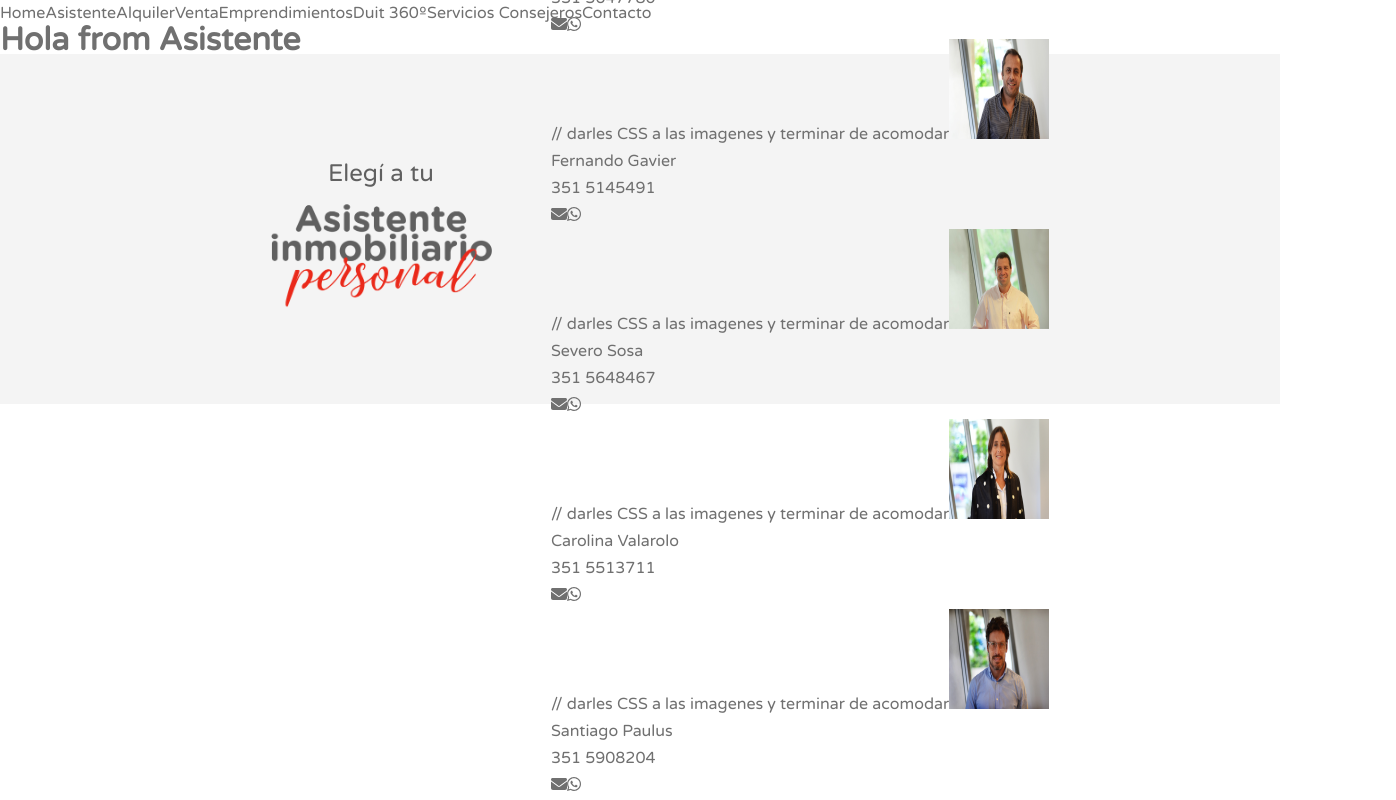
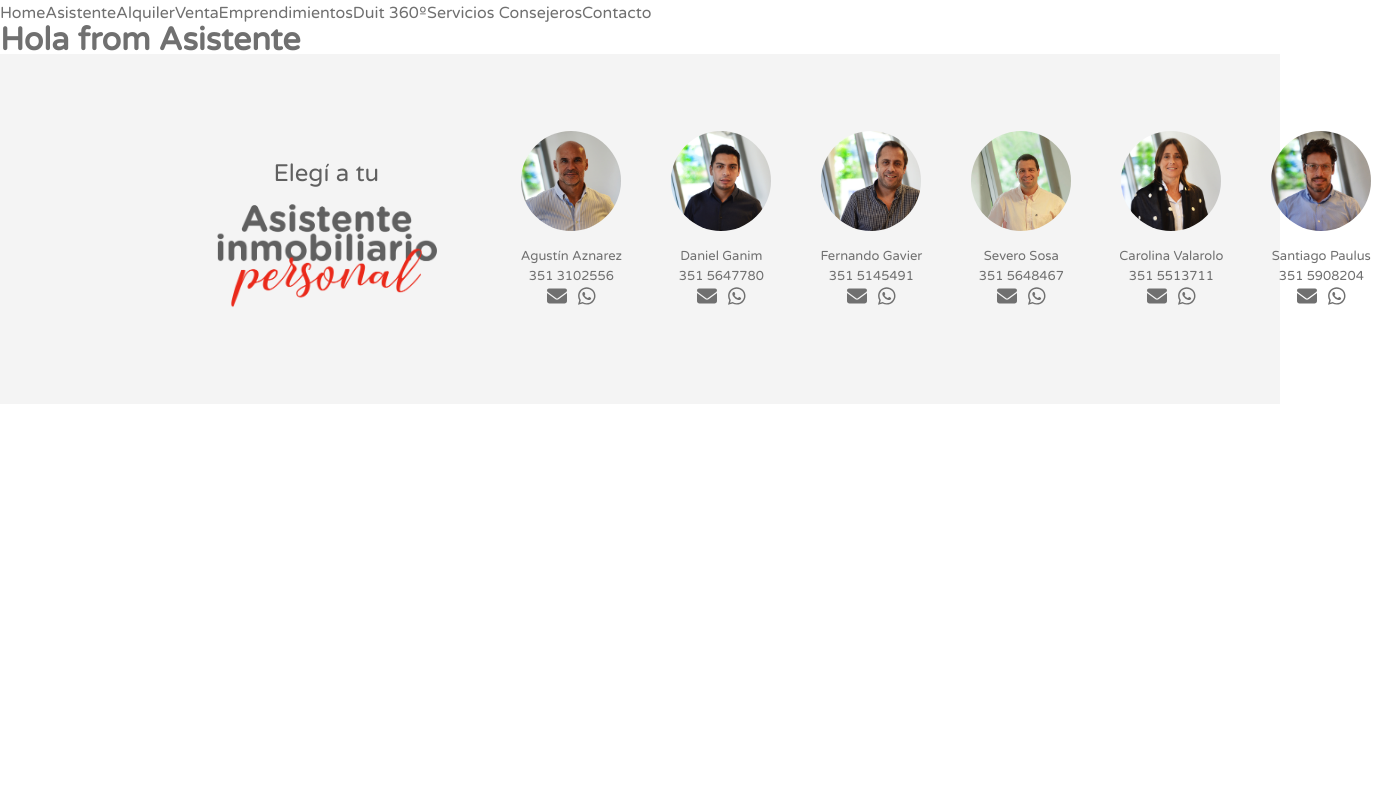
Before and after one commit to MiltonBarraza/Duit, a Next.js app: page /asistente in a window 1280 px wide. Shown: the whole page, 1396 px wide, since content can reach past the window. Built offline with nearby package versions, Linux system fonts and the light colour scheme.

Commit message:
Se agrego el Feature-AsPer-Asistentes

```diff
--- a/components/Asistentes/asistentes.module.scss
+++ b/components/Asistentes/asistentes.module.scss
@@ -31,49 +31,10 @@
         }
     }
 
+    .listadoAsistentes {
+        display: flex;
 
-
-        .listado-asistentes {
-            display: flex;
-        }
-
-        .listado-asistentes .home-agent-card {
-            display: flex;
-            flex-direction: column;
-            align-items: center;
-            flex: 0 0 150px;
-            margin-bottom: 20px;
-        }
-
-        .listado-asistentes .home-agent-card img {
-            width: 100px;
-            height: 100px;
-            border-radius: 50%;
-            object-fit: cover;
-            margin-bottom: 15px;
-        }
-
-        .listado-asistentes .home-agent-card>p,
-        .listado-asistentes .home-agent-card>a {
-            line-height: 20px;
-            margin: 0;
-            font-size: 13px;
-            color: #707070;
-        }
-
-        .listado-asistentes .home-agent-card .home-agent-card-icons {
-            display: flex;
-            width: 40%;
-            justify-content: space-around;
-        }
-
-        .listado-asistentes .home-agent-card .home-agent-card-icons a {
-            font-size: 20px;
-            color: #707070;
-        }
-    }
-
-    .asistentesImg {
+        .tarjetaAsistentes {
             display: flex;
             flex-direction: column;
             align-items: center;
@@ -85,19 +46,48 @@
                 height: 100px;
                 border-radius: 50%;
                 object-fit: cover;
+                margin-bottom: 15px;
             }
 
-        p {
+            >p {
                 margin-top: 15px;
+            }
+
+            >p,
+            >a {
                 line-height: 20px;
                 font-size: 13px;
-            color: #707070;
+                color: $gris-2;
             }
+
+            .tarjetaAsistentesIconos {
+                display: flex;
+                width: 40%;
+                justify-content: space-around;
 
                 a {
                     line-height: 20px;
                     margin: 0;
-            font-size: 13px;
-            color: #707070;
+                    font-size: 20px;
+                    color: $gris-2;
                 }
             }
+        }
+    }
+}
+
+@media only screen and (max-width: 1024px) {
+    .asistentes {
+        flex-direction: column;
+        height: fit-content;
+    }
+}
+
+@media only screen and (max-width: 1024px) {
+    .asistentes .listadoAsistentes {
+        margin-top: 15px;
+        flex-wrap: wrap;
+        align-items: center;
+        justify-content: center;
+    }
+}
--- /dev/null
+++ b/components/Asistentes/asistentesComponentes.jsx
@@ -0,0 +1,82 @@
+import Image from "next/image";
+import styles from "../Asistentes/asistentes.module.scss"
+import { FontAwesomeIcon } from "@fortawesome/react-fontawesome";
+import { faEnvelope } from '@fortawesome/free-solid-svg-icons';
+import { faWhatsapp } from "@fortawesome/free-brands-svg-icons";
+
+const Asistentes = [
+    {
+        nombre: 'Agustín Aznarez',
+        telefono: '351 3102556',
+        telefonoFormateado: '+54 9 351 3102556',
+        email: 'agustin@duitpropiedades.com.ar',
+        foto: 'agustin-aznarez-profile.jpg',
+    },
+    {
+        nombre: 'Daniel Ganim',
+        telefono: '351 5647780',
+        telefonoFormateado: '+54 9 351 5647780',
+        email: 'danielganim@duitpropiedades.com.ar',
+        foto: 'daniel-ganim-profile.jpg',
+    },
+    {
+        nombre: 'Fernando Gavier',
+        telefono: '351 5145491',
+        telefonoFormateado: '+54 9 351 5145491',
+        email: 'fgavier@duitpropiedades.com.ar',
+        foto: 'fernando-gavier-profile.jpg',
+    },
+    {
+        nombre: 'Severo Sosa',
+        telefono: '351 5648467',
+        telefonoFormateado: '+54 9 351 5648467',
+        email: 'severo@duitpropiedades.com.ar',
+        foto: 'severo-sosa-profile.jpg',
+    },
+    {
+        nombre: 'Carolina Valarolo',
+        telefono: '351 5513711',
+        telefonoFormateado: '+54 9 351 5513711',
+        email: 'carolina@duitpropiedades.com.ar',
+        foto: 'carolina-valarolo-1-profile.jpg',
+    },
+    {
+        nombre: 'Santiago Paulus',
+        telefono: '351 5908204',
+        telefonoFormateado: '+54 9 351 5908204',
+        email: 'santiago@duitpropiedades.com.ar',
+        foto: 'santiago-pablu-profile.jpg',
+    }
+];
+
+export function AsistentesImagenes() {
+    return (
+
+        Asistentes.map((asistente, index) => {
+
+            return (
+
+                <div className={styles.tarjetaAsistentes} key={index}>
+
+                    <Image
+                        src={`/images/asistentes/${asistente.foto}`}
+                        alt={`${asistente.foto}`}
+                        width={100}
+                        height={100}
+                    />
+                    <p>{`${asistente.nombre}`}</p>
+                    <a href={`tel:+{${asistente.telefono}}`}>{`${asistente.telefono}`}</a>
+
+                    <div className={styles.tarjetaAsistentesIconos}>
+
+                        <a href={`mailto:${asistente.email}`}><FontAwesomeIcon icon={faEnvelope} /></a>
+                        <a href={`https://wa.me/${asistente.telefonoFormateado}`}><FontAwesomeIcon icon={faWhatsapp} /></a>
+
+                    </div>
+
+                </div>
+            )
+        }
+        )
+    )
+}
--- a/components/Asistentes/index.js
+++ b/components/Asistentes/index.js
@@ -1,6 +1,6 @@
 import Image from "next/image";
 import styles from "../Asistentes/asistentes.module.scss";
-import { AsistentesImagenes } from "../asistentesComponentes";
+import { AsistentesImagenes } from "../Asistentes/asistentesComponentes";
 
 export default function Asistentes() {
     return (
@@ -10,6 +10,7 @@ export default function Asistentes() {
 
                 <h3>Elegí a tu</h3>
                 <div className={styles.containerImg}>
+
                     <Image
                         src={"/images/asistente-personal-color.png"}
                         alt={"asistente-personal-color.png"}
@@ -17,10 +18,13 @@ export default function Asistentes() {
                         objectFit="cover"
                     />
                 </div>
+
             </div>
 
-            <div  >
+            <div className={styles.listadoAsistentes} >
+
                 <AsistentesImagenes />
+
             </div>
         </section>
     )
--- a/components/asistentesComponentes.jsx
+++ /dev/null
@@ -1,78 +0,0 @@
-import Image from "next/image";
-import styles from "./Asistentes/asistentes.module.scss"
-import { FontAwesomeIcon } from "@fortawesome/react-fontawesome";
-import { faEnvelope } from '@fortawesome/free-solid-svg-icons';
-import { faWhatsapp } from "@fortawesome/free-brands-svg-icons";
-
-export const Asistentes = [
-    {
-        nombre: 'Agustín Aznarez',
-        telefono: '351 3102556',
-        telefonoFormateado: '+54 9 351 3102556',
-        email: 'agustin@duitpropiedades.com.ar',
-        foto: 'agustin-aznarez-profile.jpg',
-    },
-    {
-        nombre: 'Daniel Ganim',
-        telefono: '351 5647780',
-        telefonoFormateado: '+54 9 351 5647780',
-        email: 'danielganim@duitpropiedades.com.ar',
-        foto: 'daniel-ganim-profile.jpg',
-    },
-    {
-        nombre: 'Fernando Gavier',
-        telefono: '351 5145491',
-        telefonoFormateado: '+54 9 351 5145491',
-        email: 'fgavier@duitpropiedades.com.ar',
-        foto: 'fernando-gavier-profile.jpg',
-    },
-    {
-        nombre: 'Severo Sosa',
-        telefono: '351 5648467',
-        telefonoFormateado: '+54 9 351 5648467',
-        email: 'severo@duitpropiedades.com.ar',
-        foto: 'severo-sosa-profile.jpg',
-    },
-    {
-        nombre: 'Carolina Valarolo',
-        telefono: '351 5513711',
-        telefonoFormateado: '+54 9 351 5513711',
-        email: 'carolina@duitpropiedades.com.ar',
-        foto: 'carolina-valarolo-1-profile.jpg',
-    },
-    {
-        nombre: 'Santiago Paulus',
-        telefono: '351 5908204',
-        telefonoFormateado: '+54 9 351 5908204',
-        email: 'santiago@duitpropiedades.com.ar',
-        foto: 'santiago-pablu-profile.jpg',
-    }
-];
-
-
-export function AsistentesImagenes() {
-    return (
-
-        Asistentes.map((asistente, index) => {
-            return (
-
-                <div key={index}  > // darles CSS a las imagenes y terminar de acomodar
-                    <Image
-                        src={`/images/asistentes/${asistente.foto}`}
-                        alt={`${asistente.foto}`}
-                        width={100}
-                        height={100}
-                    />
-                    <p>{`${asistente.nombre}`}</p>
-                    <a href={`tel:+{${asistente.telefono}}`}>{`${asistente.telefono}`}</a>
-                    <div className={styles.tarjetaasistentesIconos}>
-                        <a href={`mailto:${asistente.email}`}><FontAwesomeIcon icon={faEnvelope} /></a>
-                        <a href={`https://wa.me/${asistente.telefonoFormateado}`}><FontAwesomeIcon icon={faWhatsapp} /></a>
-                    </div>
-
-                </div>
-            )
-        }
-        )
-    )
-}
```
Also changed, not shown: styles/globals.scss (line endings or trailing spaces). Lines whose indentation alone changed are shown as unchanged.
